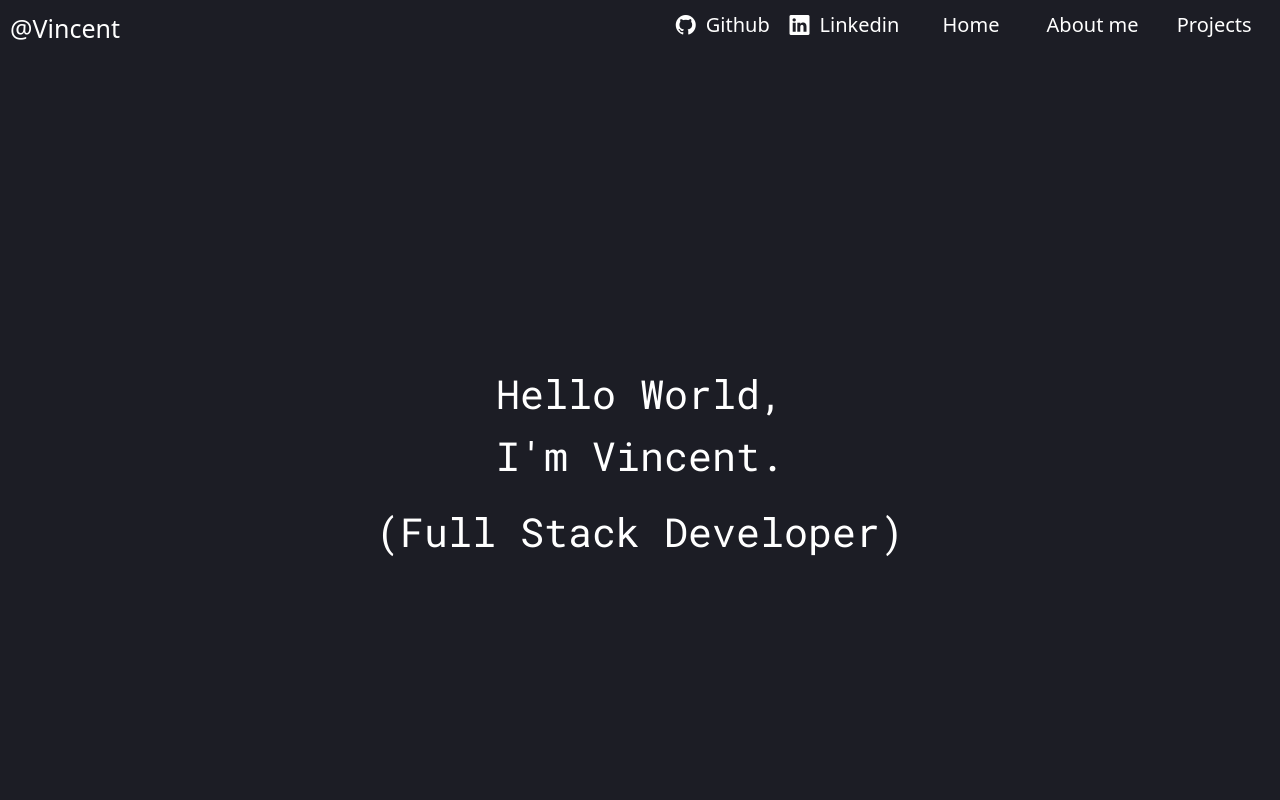
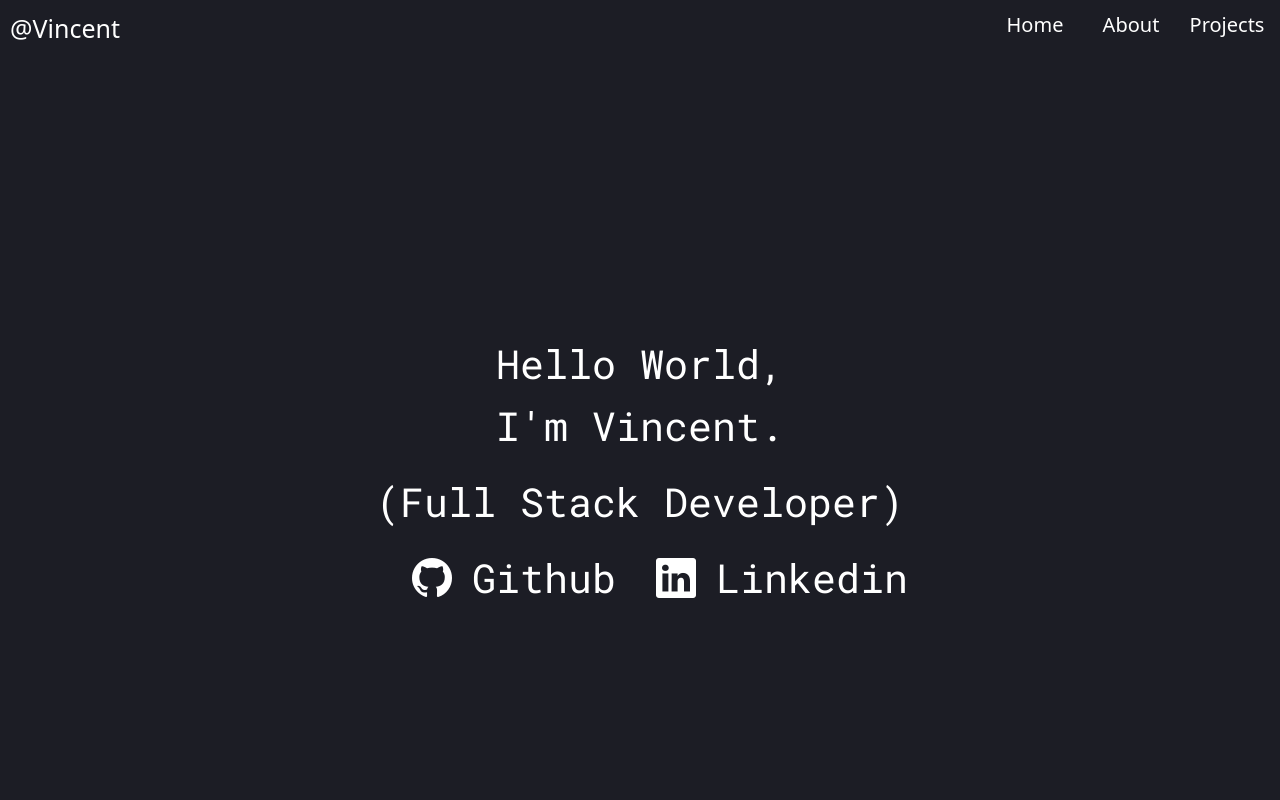
Before and after one commit to vyncent-t/portfolio, a React (Create React App) app: page / in a window 1280 px wide. Shown: the top 800 px of the page. Built offline with nearby package versions, Linux system fonts and the light colour scheme.

Commit message:
custom colors

```diff
--- a/src/components/NavbarStyles.module.css
+++ b/src/components/NavbarStyles.module.css
@@ -10,8 +10,8 @@ nav {
 ul {
 	display: flex;
 	list-style: none;
-	width: 50vw;
-	justify-content: space-around;
+	width: 25vw;
+	justify-content: flex-end;
 }
 
 li {
--- a/src/components/ProjectSection.js
+++ b/src/components/ProjectSection.js
@@ -9,7 +9,7 @@ function ProjectSection() {
     return (
         <section className="my-4">
             <div className="container my-4">
-                <div id="projects" class="m-4 p-4 text-white rounded-3 bg-dark">
+                <div id="projects" class="m-4 p-4 text-white rounded-3 bgcolor">
                     <h2>My projects</h2>
                     <p>
                         I pride myself on my ability to take an idea from an inspired thought to the whiteboard and then finally from my screen and on to yours!
--- a/src/components/aboutMe.js
+++ b/src/components/aboutMe.js
@@ -9,7 +9,7 @@ function AboutMe() {
                 <img class="avatar" src={avatar} alt="self-portrait" />
             </div>
             <div className=" col-lg-8 p-4 ">
-                <div className=" p-4 text-white rounded-3 bg-dark boxshadow">
+                <div className=" p-4 text-white rounded-3 bgcolor boxshadow">
                     <h1>About Me</h1>
                     <p className='mt-3'>
                         Hello! I'm Vincent, a proud graduate of the Full Stack Web Development program of the University of Miami as well as an FIU Alumni with an bachelor's in International Relations.
--- a/src/components/banner.js
+++ b/src/components/banner.js
@@ -11,6 +11,16 @@ function Banner() {
                 <h1 >Hello World,</h1>
                 <p>I'm Vincent.</p>
                 <p>(Full Stack Developer)</p>
+                <div className='d-flex justify-content-center'>
+                    <div className='socials'>
+                        <i className="bi bi-github"></i>
+                        <a href="https://github.com/vyncent-t" >Github</a>
+                    </div>
+                    <div className='socials'>
+                        <i className="bi bi-linkedin"></i>
+                        <a href="https://www.linkedin.com/in/vincent-taylor-jr/">Linkedin</a>
+                    </div>
+                </div>
             </div>
         </section>
     )
--- a/src/components/navbar.js
+++ b/src/components/navbar.js
@@ -11,22 +11,10 @@ function Navbar() {
             <div >
                 <ul>
                     <li>
-                        <span>
-                            <i className="bi bi-github"></i>
-                            <a href="https://github.com/vyncent-t" >Github</a>
-                        </span>
-                    </li>
-                    <li>
-                        <span>
-                            <i className="bi bi-linkedin"></i>
-                            <a href="https://www.linkedin.com/in/vincent-taylor-jr/">Linkedin</a>
-                        </span>
-                    </li>
-                    <li>
                         <a href="/portfolio">Home</a>
                     </li>
                     <li className="nav-item">
-                        <a href="/portfolio/#about">About me</a>
+                        <a href="/portfolio/#about">About</a>
                     </li>
                     <li className="nav-item">
                         <a href="/portfolio/#projects">Projects</a>
--- a/src/index.css
+++ b/src/index.css
@@ -4,6 +4,10 @@
 
 :root {
 	--normal-text: 2rem;
+}
+
+.bgcolor {
+	background-color: #1c1d25;
 }
 
 .pagebackdrop {
@@ -17,6 +21,16 @@
 	justify-content: flex-start;
 	align-content: flex-start;
 	align-items: flex-start;
+}
+
+.socials {
+	margin-left: 1em;
+}
+
+.socials a {
+	margin-left: 0.5em;
+	color: white;
+	text-decoration: none;
 }
 
 .bannerphoto {
```
